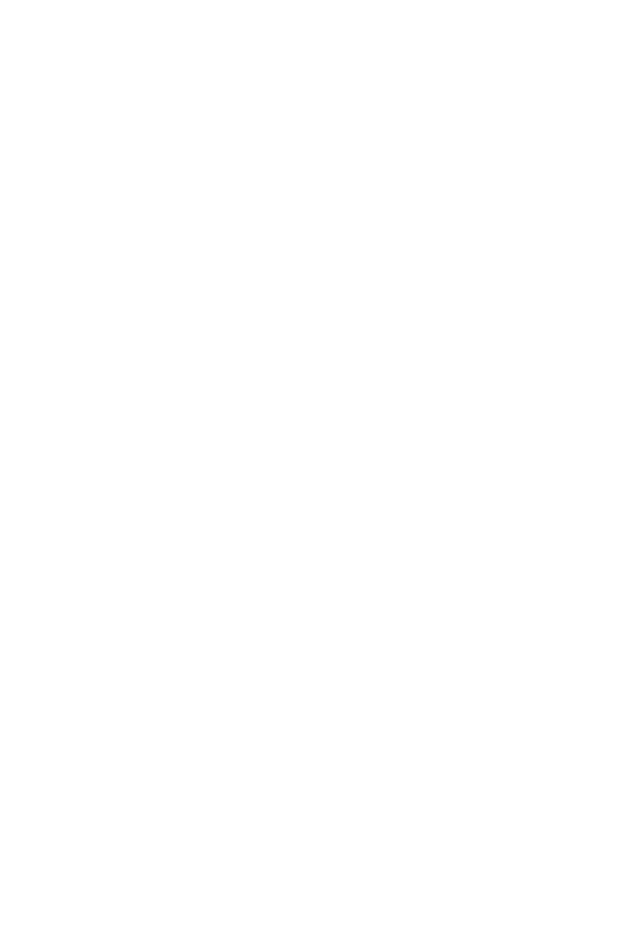
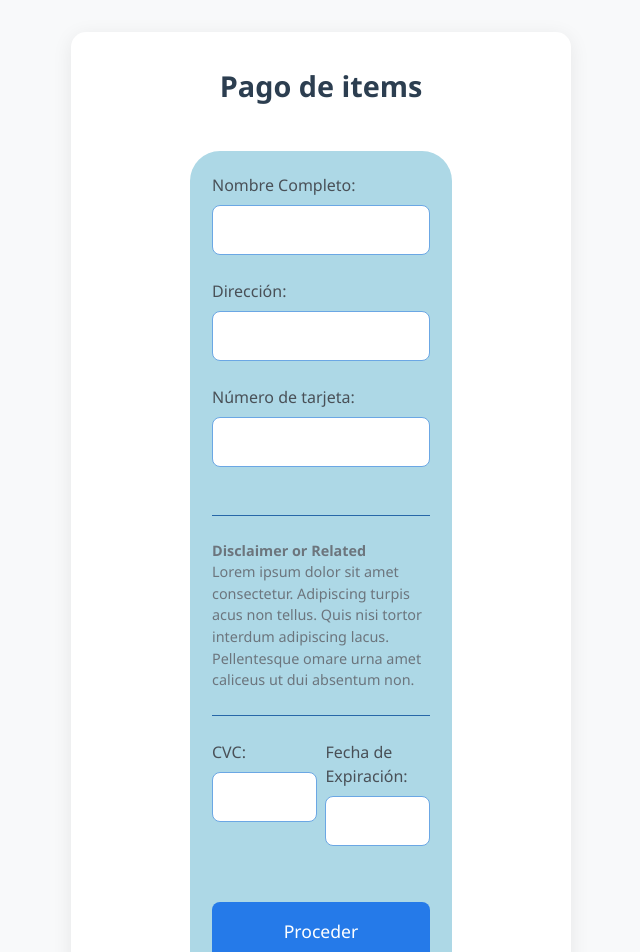
Before and after one commit to ryu1uga/2025-1.656-1.Proyecto_User, a React (Vite) app: page /carrito in a window 1280 px wide. Before the commit this address had no page. Shown: the top 952 px of the page, without its empty margins (319-959 px from the left). Before the commit the page ends 800 px from the top, so only its background shows below. Built offline with nearby package versions, Linux system fonts and the light colour scheme.

Commit message:
Reqs. Fabrizzio

```diff
--- a/src/main.tsx
+++ b/src/main.tsx
@@ -2,13 +2,13 @@ import { StrictMode } from 'react'
 import { createRoot } from 'react-dom/client'
 import LoginPage from './pages/LoginPage.tsx'
 import RegisterPage from './pages/RegisterPage.tsx'
-import ResetPage from './pages/ResetPage.tsx';
 import JuegoDetalle from './pages/JuegoDetalle';
 
 import '../node_modules/bootstrap/dist/css/bootstrap.min.css'
 import '../node_modules/bootstrap/dist/js/bootstrap.bundle.min.js'
 import { BrowserRouter, Route, Routes } from 'react-router-dom'
 import HomePage from './pages/HomePage.tsx'
+import PagoCarrito from './pages/CarroCompras/PagoCarrito.tsx';
 
 
 
@@ -18,9 +18,9 @@ createRoot(document.getElementById('root')!).render(
       <Routes>
         <Route path="/" element={ <LoginPage /> } />
         <Route path="/register" element={ <RegisterPage /> } />
-        <Route path='/reset' element={ <ResetPage /> } />
         <Route path="/home" element={ <HomePage /> } />
-        <Route path="/juego" element={<JuegoDetalle />} /> {/* Nueva ruta para los detalles del juego */}
+        <Route path="/juego" element={<JuegoDetalle />} />
+        <Route path="/carrito" element={<PagoCarrito />} />
       </Routes>
     </BrowserRouter>
   </StrictMode>,
--- /dev/null
+++ b/src/pages/CarroCompras/PagoCarrito.css
@@ -0,0 +1,66 @@
+body {
+    background-color: #f8f9fa;
+    font-family: 'Segoe UI', Tahoma, Geneva, Verdana, sans-serif;
+}
+.payment-card {
+    max-width: 500px;
+    margin: 2rem auto;
+    padding: 2rem;
+    border-radius: 15px;
+    background-color: white;
+    box-shadow: 0 4px 20px rgba(0, 0, 0, 0.08);
+}
+.pago {
+    text-align: center;
+    font-size: 1.8rem;
+    font-weight: bold;
+    color: #2c3e50;
+    margin-bottom: 2rem;
+}
+.form-label {
+    font-weight: 500;
+    color: #495057;
+    display: block;
+    margin-bottom: 0.5rem;
+}
+.form-input {
+    width: 100%;
+    padding: 0.75rem;
+    border: 1px solid #6ba7e4;
+    border-radius: 8px;
+    margin-bottom: 1.5rem;
+    font-size: 1rem;
+}
+.divider {
+    border-top: 1px solid #2767a8;
+    margin: 1.5rem 0;
+}
+.disclaimer {
+    color: #6c757d;
+    font-size: 0.9rem;
+    line-height: 1.5;
+    margin-bottom: 1.5rem;
+}
+.cvc-section {
+    display: flex;
+    justify-content: space-between;
+    margin-bottom: 2rem;
+}
+.cvc-input {
+    width: 48%;
+}
+.proceed-btn {
+    width: 100%;
+    padding: 1rem;
+    background-color: #257ae9;
+    color: white;
+    border: none;
+    border-radius: 8px;
+    font-size: 1.1rem;
+    font-weight: 500;
+    cursor: pointer;
+    transition: background-color 0.3s;
+}
+.proceed-btn:hover {
+    background-color: #257ae9;
+}
--- /dev/null
+++ b/src/pages/CarroCompras/PagoCarrito.tsx
@@ -0,0 +1,49 @@
+import React from 'react';
+import './PagoCarrito.css';
+
+const PagoCarrito = () => {
+  return (
+    <div className="payment-card">
+      <div className="pago">Pago de items</div>
+
+      <form>
+        <label className="form-label">Nombre Completo:</label>
+        <input type="text" className="form-input" placeholder=" " required />
+
+        <label className="form-label">Dirección:</label>
+        <input type="text" className="form-input" placeholder=" " required />
+
+        <label className="form-label">Número de tarjeta:</label>
+        <input type="text" className="form-input" placeholder=" " required />
+
+        <div className="divider"></div>
+
+        <div className="disclaimer">
+          <strong>Disclaimer or Related</strong><br />
+          Lorem ipsum dolor sit amet consectetur. Adipiscing turpis acus non
+          tellus. Quis nisi tortor interdum adipiscing lacus. Pellentesque
+          omare urna amet caliceus ut dui absentum non.
+        </div>
+
+        <div className="divider"></div>
+
+        <div className="cvc-section" style={{ display: 'flex', gap: '4%' } as React.CSSProperties}>
+          <div style={{ width: '48%' }}>
+            <label className="form-label">CVC:</label>
+            <input type="text" className="form-input" placeholder=" " />
+          </div>
+          <div style={{ width: '48%' }}>
+            <label className="form-label">Fecha de Expiración:</label>
+            <input type="text" className="form-input" placeholder=" " />
+          </div>
+        </div>
+
+        <button type="submit" className="proceed-btn">
+          Proceder
+        </button>
+      </form>
+    </div>
+  );
+};
+
+export default PagoCarrito;
```
